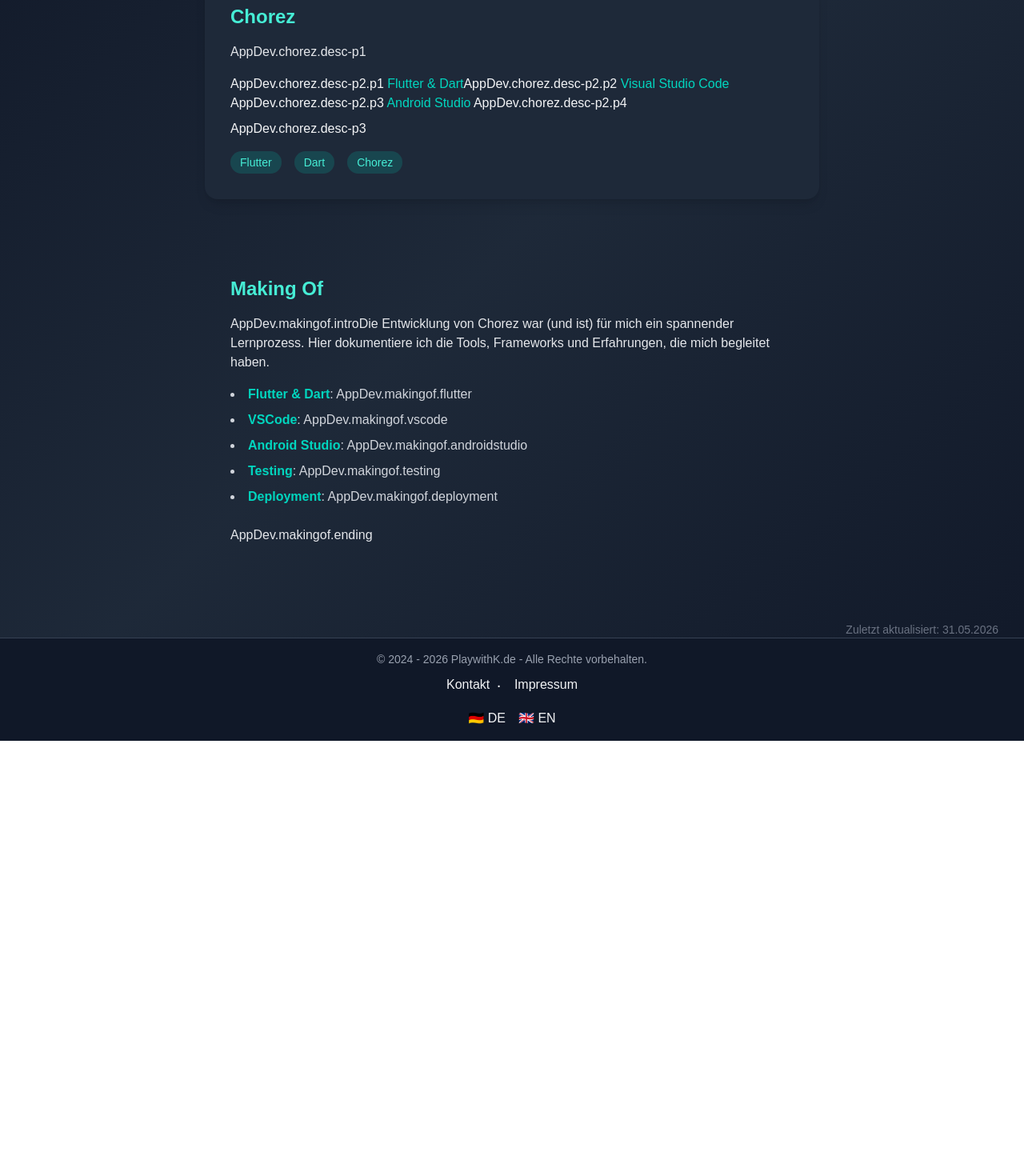
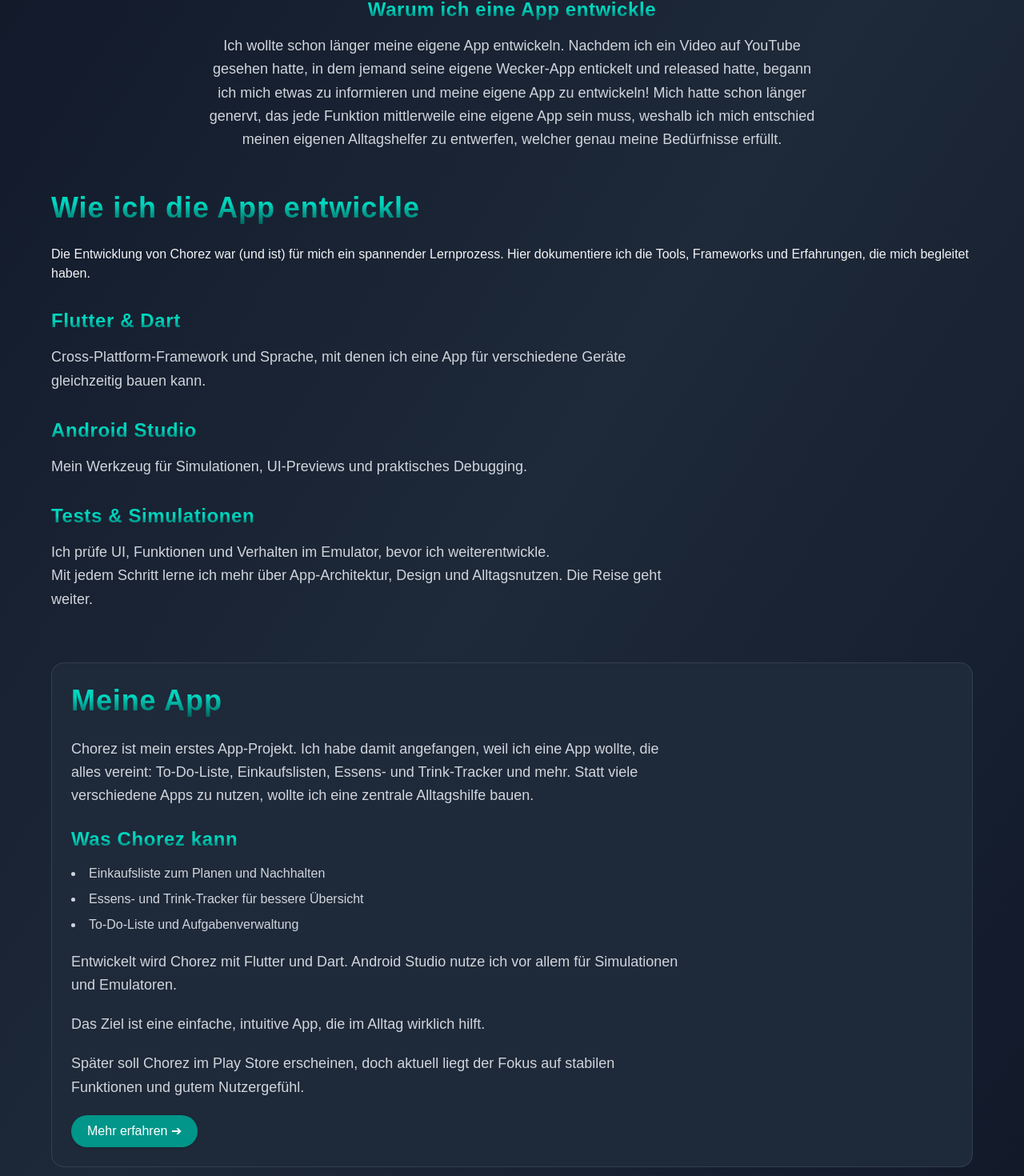
Before and after one commit to PlaywithK/PlaywithKde, a Next.js app: page /de/projects/apps in a window 1280 px wide. Shown: the part 320-1790 px from the top of the page at 80% size. Before the commit the page ends 1246 px from the top, so only its background shows below. Built offline with nearby package versions, Linux system fonts and the light colour scheme.

Commit message:
Started editing apps-page

```diff
--- a/src/app/[locale]/projects/apps/page.js
+++ b/src/app/[locale]/projects/apps/page.js
@@ -1,80 +1,78 @@
 "use client";
 
 import { useTranslations } from "next-intl";
+import Link from "next/link";
 import { useParams } from "next/navigation";
 import { useEffect } from "react";
 import Hero from "@/components/hero";
+import { H2, H3, P, PLarge } from "@/components/design";
 import LastEdited from "@/components/lastedited";
 
 export default function AppEntwicklung() {
-  const t = useTranslations("AppDev");
+  const t = useTranslations("appdev");
+  const common = useTranslations("common");
   const params = useParams();
   const locale = params.locale;
 
   useEffect(() => {
     document.title = locale === "de"
       ? "App-Entwicklung - PlaywithK.de"
-      : "App Developement - PlaywithK.de";
+      : "App Development - PlaywithK.de";
   }, [locale]);
 
   return (
     <>
       <Hero title={t("title")} subtitle={t("subtitle")} />
 
-      {/* Projekt: Chorez */}
-      <section className="max-w-3xl mx-auto space-y-16">
-        <div className="bg-gray-800 rounded-2xl shadow-lg p-6 sm:p-8">
-          <h2 className="text-2xl font-semibold text-teal-300 mb-4">Chorez</h2>
-          <p className="text-gray-200 mb-4">
-            {t("chorez.desc-p1")}
-          </p>
-          <p className="mb-2">
-            {t("chorez.desc-p2.p1")} <span className="text-teal-400">Flutter & Dart</span>{t("chorez.desc-p2.p2")} <span className="text-teal-400">Visual Studio Code</span> {t("chorez.desc-p2.p3")} <span className="text-teal-400">Android Studio</span> {t("chorez.desc-p2.p4")}
-          </p>
-          <p className="mb-4">
-            {t("chorez.desc-p3")}
-          </p>
-          <div className="flex flex-wrap gap-4 mt-4">
-            <span className="bg-teal-500/20 text-teal-300 px-3 py-1 rounded-full text-sm">Flutter</span>
-            <span className="bg-teal-500/20 text-teal-300 px-3 py-1 rounded-full text-sm">Dart</span>
-            <span className="bg-teal-500/20 text-teal-300 px-3 py-1 rounded-full text-sm">Chorez</span>
+      <section className="max-w-6xl mx-auto text-center">
+        <H3 className="mx-auto max-w-3xl">{t("introTitle")}</H3>
+        <P className="mx-auto mb-12">{t("intro")}</P>
+      </section>
+
+      <section className="max-w-6xl mx-auto space-y-16 mb-16">
+        <H2>{t("makingof.title")}</H2>
+        <p className="mb-8">{t("makingof.intro")}</p>
+
+        <div className="space-y-8 text-gray-200">
+          <div>
+            <H3 className="text-teal-300">{t("makingof.flutterTitle")}</H3>
+            <P>{t("makingof.flutter")}</P>
+          </div>
+          <div>
+            <H3 className="text-teal-300">{t("makingof.androidstudioTitle")}</H3>
+            <P>{t("makingof.androidstudio")}</P>
+          </div>
+          <div>
+            <H3 className="text-teal-300">{t("makingof.testingTitle")}</H3>
+            <P>{t("makingof.testing")}</P>
+            <P>{t("makingof.ending")}</P>
           </div>
         </div>
 
-        {/* Sektion: Making Of */}
-        <div className="p-6 sm:p-8">
-          <h2 className="text-2xl font-semibold text-teal-300 mb-4">Making Of</h2>
+        <div className="rounded-2xl border border-white/10 bg-gray-800 p-6 space-y-5">
+          <H2>{t("chorez.sectionTitle")}</H2>
+          <P className="mb-6">{t("chorez.desc-p1")}</P>
+          <H3 className="text-teal-300">{t("chorez.featuresTitle")}</H3>
+          <ul className="list-disc list-inside text-gray-300 space-y-2">
+            <li>{t("chorez.feature1")}</li>
+            <li>{t("chorez.feature2")}</li>
+            <li>{t("chorez.feature3")}</li>
+          </ul>
+          <P>{t("chorez.desc-p2")}</P>
+          <P>{t("chorez.desc-p3")}</P>
 
-          <p className="text-gray-200 mb-4">
-            {t("makingof.intro")}
-            Die Entwicklung von Chorez war (und ist) für mich ein spannender Lernprozess. Hier dokumentiere ich die Tools, Frameworks und Erfahrungen, die mich begleitet haben.
-          </p>
+          <P>{t("makingof.deployment")}</P>
 
-          <ul className="list-disc list-inside text-gray-300 space-y-2 mb-6">
-            <li>
-              <strong className="text-teal-400">Flutter & Dart</strong>: {t("makingof.flutter")}
-            </li>
-            <li>
-              <strong className="text-teal-400">VSCode</strong>: {t("makingof.vscode")}
-            </li>
-            <li>
-              <strong className="text-teal-400">Android Studio</strong>: {t("makingof.androidstudio")}
-            </li>
-            <li>
-              <strong className="text-teal-400">Testing</strong>: {t("makingof.testing")}
-            </li>
-            <li>
-              <strong className="text-teal-400">Deployment</strong>: {t("makingof.deployment")}
-            </li>
-          </ul>
+          <Link
+            href={`/${locale}/projects/apps/chorez`}
+            className="inline-block bg-teal-600 hover:bg-teal-400 text-white font-medium px-5 py-2 rounded-full shadow transition-all"
+          >
+            {common("buttons.learnMore")} ➔
+          </Link>
+        </div>
+      </section >
 
-          <p className="text-gray-200 mb-4">
-            {t("makingof.ending")}
-          </p>
-        </div>
-      </section>
-
-      <LastEdited date="31.05.2026" />
+      <LastEdited date="06.06.2026" />
     </>
   );
 }
--- a/src/i18n/messages.ts
+++ b/src/i18n/messages.ts
@@ -1,5 +1,5 @@
 export async function loadLocaleMessages(locale: string) {
-  const [common, faq, footer, home, minecraft, navbar, projects, kontakt, imprint, playwithk, pwkentertainment] = await Promise.all([
+  const [common, faq, footer, home, minecraft, navbar, projects, kontakt, imprint, playwithk, pwkentertainment, appdev] = await Promise.all([
     import(`../messages/${locale}/common.json`),
     import(`../messages/${locale}/faq.json`),
     import(`../messages/${locale}/footer.json`),
@@ -11,6 +11,7 @@ export async function loadLocaleMessages(locale: string) {
     import(`../messages/${locale}/imprint.json`),
     import(`../messages/${locale}/playwithk.json`),
     import(`../messages/${locale}/pwkentertainment.json`),
+    import(`../messages/${locale}/appdev.json`),
   ]);
 
   return {
@@ -25,5 +26,6 @@ export async function loadLocaleMessages(locale: string) {
     imprint: imprint.default,
     playwithk: playwithk.default,
     pwkentertainment: pwkentertainment.default,
+    appdev: appdev.default,
   };
 }
--- a/src/messages/de.json
+++ b/src/messages/de.json
@@ -4,7 +4,7 @@
       "title": "Willkommen auf PlaywithK.de",
       "subtitle": "Programmierer · Gamer · Video Creator"
     },
-            "about": {
+    "about": {
       "title": "Über mich",
       "text": "Hey! Ich bin PlaywithK, der Ersteller dieser Webseite.",
       "more": "Mehr von PlaywithK"
@@ -83,12 +83,12 @@
     "webDev": {
       "title": "Web-Entwicklung",
       "desc": "Diese Sektion ist noch WIP!",
-            "tag1": "HTML",
+      "tag1": "HTML",
       "tag2": "CSS",
       "tag3": "Javascript",
       "imageAlt": "Unity Editor"
     },
-            "mcModding": {
+    "mcModding": {
       "title": "Minecraft Modding",
       "desc": "Ich habe erst mit Modding in Minecraft angefangen, weil ich eine bestimmte Mod brauchte und diese nicht finden konnte.",
       "tag1": "Java",
@@ -143,24 +143,33 @@
   "AppDev": {
     "title": "App-Entwicklung",
     "subtitle": "Hier dokumentiere ich meine persönliche Reise in der App-Entwicklung – von der ersten Idee bis hin zur fertigen App.",
+    "introTitle": "Warum ich mit der App-Entwicklung begonnen habe",
+    "intro": "Ich wollte schon länger meine eigene App entwickeln. Mich faszinierte die Idee, einen digitalen Alltagspartner zu bauen, der viele Funktionen vereint – statt 20 einzelner Apps für jede Kleinigkeit.",
     "chorez": {
-      "desc-p1": "Chorez ist mein erstes App-Projekt. Ich habe damit angefangen, weil ich eine App wollte, die alles vereint: To-Do-Liste, Einkaufslisten, Termine und mehr. Statt fünf verschiedene Apps zu nutzen, wollte ich meine eigene zentrale Lösung bauen.",
-      "desc-p2": {
-        "p1": "Entwickelt wird Chorez mit",
-        "p2": ". Ich arbeite hauptsächlich mit",
-        "p3": "aber auch mit",
-        "p4": "– je nachdem, was gerade besser passt."
-      },
-      "desc-p3": "Das Ziel: eine schöne, intuitive App für den Alltag, mit Fokus auf Übersichtlichkeit und Nützlichkeit."
+      "title": "Chorez",
+      "sectionTitle": "Meine App für den Alltag",
+      "desc-p1": "Chorez ist mein erstes App-Projekt. Ich habe damit angefangen, weil ich eine App wollte, die alles vereint: To-Do-Liste, Einkaufslisten, Essens- und Trink-Tracker und mehr. Statt viele verschiedene Apps zu nutzen, wollte ich eine zentrale Alltagshilfe bauen.",
+      "featuresTitle": "Was Chorez kann",
+      "feature1": "Einkaufsliste zum Planen und Nachhalten",
+      "feature2": "Essens- und Trink-Tracker für bessere Übersicht",
+      "feature3": "To-Do-Liste und Aufgabenverwaltung",
+      "desc-p2": "Entwickelt wird Chorez mit Flutter und Dart. Android Studio nutze ich vor allem für Simulationen und Emulatoren.",
+      "desc-p3": "Das Ziel ist eine einfache, intuitive App, die im Alltag wirklich hilft."
     },
     "makingof": {
+      "title": "Wie ich die App entwickle",
       "intro": "Die Entwicklung von Chorez war (und ist) für mich ein spannender Lernprozess. Hier dokumentiere ich die Tools, Frameworks und Erfahrungen, die mich begleitet haben.",
-      "flutter": "Cross-Plattform Framework, das mir erlaubt, eine App für Android und iOS gleichzeitig zu bauen.",
-      "vscode": "Mein bevorzugter Editor für schnelle Iterationen, vor allem wegen der Flutter-Extensions und Performance.",
-      "androidstudio": "Nutze ich für UI-Previews, Emulatoren und manchmal fürs Debugging.",
-      "testing": "Erste Gehversuche mit Widget- und Integration-Tests.",
-      "deployment": "Ziel ist es, die App irgendwann im Play Store und später vielleicht auch im App Store zu veröffentlichen.",
-      "ending": "Ich lerne mit jedem Commit etwas Neues – sei es im UI-Design, bei der Architektur oder im Umgang mit Nutzer-Feedback. Die Reise geht weiter!"
+      "flutterTitle": "Flutter & Dart",
+      "flutter": "Cross-Plattform-Framework und Sprache, mit denen ich eine App für verschiedene Geräte gleichzeitig bauen kann.",
+      "dartTitle": "Dart",
+      "dart": "Die Programmiersprache hinter der App-Logik, die mir sauberen Code und schnelle Iterationen ermöglicht.",
+      "androidstudioTitle": "Android Studio",
+      "androidstudio": "Mein Werkzeug für Simulationen, UI-Previews und praktisches Debugging.",
+      "testingTitle": "Tests & Simulationen",
+      "testing": "Ich prüfe UI, Funktionen und Verhalten im Emulator, bevor ich weiterentwickle.",
+      "deploymentTitle": "Ausblick",
+      "deployment": "Später soll Chorez im Play Store erscheinen, doch aktuell liegt der Fokus auf stabilen Funktionen und gutem Nutzergefühl.",
+      "ending": "Mit jedem Schritt lerne ich mehr über App-Architektur, Design und Alltagsnutzen. Die Reise geht weiter."
     }
   },
   "PlaywithK": {
--- /dev/null
+++ b/src/messages/de/appdev.json
@@ -0,0 +1,32 @@
+{
+    "title": "App-Entwicklung",
+    "subtitle": "Hier dokumentiere ich meine persönliche Reise in der App-Entwicklung – von der ersten Idee bis hin zur fertigen App.",
+    "introTitle": "Warum ich eine App entwickle",
+    "intro": "Ich wollte schon länger meine eigene App entwickeln. Nachdem ich ein Video auf YouTube gesehen hatte, in dem jemand seine eigene Wecker-App entickelt und released hatte, begann ich mich etwas zu informieren und meine eigene App zu entwickeln! Mich hatte schon länger genervt, das jede Funktion mittlerweile eine eigene App sein muss, weshalb ich mich entschied meinen eigenen Alltagshelfer zu entwerfen, welcher genau meine Bedürfnisse erfüllt.",
+    "makingof": {
+        "title": "Wie ich die App entwickle",
+        "intro": "Die Entwicklung von Chorez war (und ist) für mich ein spannender Lernprozess. Hier dokumentiere ich die Tools, Frameworks und Erfahrungen, die mich begleitet haben.",
+        "flutterTitle": "Flutter & Dart",
+        "flutter": "Cross-Plattform-Framework und Sprache, mit denen ich eine App für verschiedene Geräte gleichzeitig bauen kann.",
+        "dartTitle": "Dart",
+        "dart": "Die Programmiersprache hinter der App-Logik, die mir sauberen Code und schnelle Iterationen ermöglicht.",
+        "androidstudioTitle": "Android Studio",
+        "androidstudio": "Mein Werkzeug für Simulationen, UI-Previews und praktisches Debugging.",
+        "testingTitle": "Tests & Simulationen",
+        "testing": "Ich prüfe UI, Funktionen und Verhalten im Emulator, bevor ich weiterentwickle.",
+        "deploymentTitle": "Ausblick",
+        "deployment": "Später soll Chorez im Play Store erscheinen, doch aktuell liegt der Fokus auf stabilen Funktionen und gutem Nutzergefühl.",
+        "ending": "Mit jedem Schritt lerne ich mehr über App-Architektur, Design und Alltagsnutzen. Die Reise geht weiter."
+    },
+    "chorez": {
+        "title": "Chorez",
+        "sectionTitle": "Meine App",
+        "desc-p1": "Chorez ist mein erstes App-Projekt. Ich habe damit angefangen, weil ich eine App wollte, die alles vereint: To-Do-Liste, Einkaufslisten, Essens- und Trink-Tracker und mehr. Statt viele verschiedene Apps zu nutzen, wollte ich eine zentrale Alltagshilfe bauen.",
+        "featuresTitle": "Was Chorez kann",
+        "feature1": "Einkaufsliste zum Planen und Nachhalten",
+        "feature2": "Essens- und Trink-Tracker für bessere Übersicht",
+        "feature3": "To-Do-Liste und Aufgabenverwaltung",
+        "desc-p2": "Entwickelt wird Chorez mit Flutter und Dart. Android Studio nutze ich vor allem für Simulationen und Emulatoren.",
+        "desc-p3": "Das Ziel ist eine einfache, intuitive App, die im Alltag wirklich hilft."
+    }
+}
--- a/src/messages/en.json
+++ b/src/messages/en.json
@@ -149,24 +149,33 @@
   "AppDev": {
     "title": "App Development",
     "subtitle": "Here I document my personal journey in app development – from the first idea to the finished app.",
+    "introTitle": "Why I started app development",
+    "intro": "I had wanted to build my own app for a long time. I find app development fascinating, and I wanted one app that brings everyday tools together instead of 20 separate apps.",
     "chorez": {
-      "desc-p1": "Chorez is my first app project. I started it because I wanted an app that combines everything: to-do lists, shopping lists, appointments, and more. Instead of using five different apps, I wanted to build my own central solution.",
-      "desc-p2": {
-        "p1": "Chorez is developed with",
-        "p2": ". I mainly work with",
-        "p3": "but also with",
-        "p4": "– depending on what fits best at the moment."
-      },
-      "desc-p3": "The goal: a beautiful, intuitive app for everyday use, focused on clarity and practicality."
+      "title": "Chorez",
+      "sectionTitle": "My everyday app",
+      "desc-p1": "Chorez is my first app project. I started it because I wanted a single app that combines to-do lists, shopping lists, and food and drink tracking. Instead of using many different apps, I wanted to build one central everyday helper.",
+      "featuresTitle": "What Chorez can do",
+      "feature1": "Shopping list for planning and tracking",
+      "feature2": "Food and drink tracker for a better daily overview",
+      "feature3": "Built-in to-do list and task manager",
+      "desc-p2": "Chorez is developed with Flutter and Dart. I use Android Studio mainly for simulations and emulators.",
+      "desc-p3": "My goal is a clean, intuitive app that is genuinely useful in everyday life."
     },
     "makingof": {
-      "intro": "The development of Chorez has been (and still is) an exciting learning journey for me. Here, I document the tools, frameworks, and experiences that have accompanied me along the way.",
-      "flutter": "A cross-platform framework that allows me to build one app for both Android and iOS simultaneously.",
-      "vscode": "My preferred editor for quick iterations — especially because of its Flutter extensions and overall performance.",
-      "androidstudio": "I use it for UI previews, emulators, and occasionally for debugging.",
-      "testing": "My first steps with widget and integration testing.",
-      "deployment": "The goal is to eventually publish the app on the Play Store, and maybe later on the App Store as well.",
-      "ending": "With every commit, I learn something new — whether it’s in UI design, app architecture, or handling user feedback. The journey continues!"
+      "title": "How I develop the app",
+      "intro": "Developing Chorez has been (and still is) an exciting learning journey for me. Here I document the tools, frameworks, and experiences that have accompanied me along the way.",
+      "flutterTitle": "Flutter & Dart",
+      "flutter": "A cross-platform framework and language that let me build one app for multiple devices.",
+      "dartTitle": "Dart",
+      "dart": "The programming language behind the app logic, enabling clean code and fast iteration.",
+      "androidstudioTitle": "Android Studio",
+      "androidstudio": "My tool for simulators, UI previews, and hands-on debugging.",
+      "testingTitle": "Testing & simulation",
+      "testing": "I check UI, feature behavior, and emulator performance before moving forward.",
+      "deploymentTitle": "Looking ahead",
+      "deployment": "The goal is to eventually publish Chorez on the Play Store; right now the focus is on stable features and a great user experience.",
+      "ending": "Every commit teaches me something new about app architecture, design, and everyday usefulness. The journey continues."
     }
   },
 
--- /dev/null
+++ b/src/messages/en/appdev.json
@@ -0,0 +1,32 @@
+{
+    "title": "App-Entwicklung",
+    "subtitle": "Hier dokumentiere ich meine persönliche Reise in der App-Entwicklung – von der ersten Idee bis hin zur fertigen App.",
+    "introTitle": "Warum ich eine App entwickle",
+    "intro": "Ich wollte schon länger meine eigene App entwickeln. Nachdem ich ein Video auf YouTube gesehen hatte, in dem jemand seine eigene Wecker-App entickelt und released hatte, begann ich mich etwas zu informieren und meine eigene App zu entwickeln! Mich hatte schon länger genervt, das jede Funktion mittlerweile eine eigene App sein muss, weshalb ich mich entschied meinen eigenen Alltagshelfer zu entwerfen, welcher genau meine Bedürfnisse erfüllt.",
+    "makingof": {
+        "title": "Wie ich die App entwickle",
+        "intro": "Die Entwicklung von Chorez war (und ist) für mich ein spannender Lernprozess. Hier dokumentiere ich die Tools, Frameworks und Erfahrungen, die mich begleitet haben.",
+        "flutterTitle": "Flutter & Dart",
+        "flutter": "Cross-Plattform-Framework und Sprache, mit denen ich eine App für verschiedene Geräte gleichzeitig bauen kann.",
+        "dartTitle": "Dart",
+        "dart": "Die Programmiersprache hinter der App-Logik, die mir sauberen Code und schnelle Iterationen ermöglicht.",
+        "androidstudioTitle": "Android Studio",
+        "androidstudio": "Mein Werkzeug für Simulationen, UI-Previews und praktisches Debugging.",
+        "testingTitle": "Tests & Simulationen",
+        "testing": "Ich prüfe UI, Funktionen und Verhalten im Emulator, bevor ich weiterentwickle.",
+        "deploymentTitle": "Ausblick",
+        "deployment": "Später soll Chorez im Play Store erscheinen, doch aktuell liegt der Fokus auf stabilen Funktionen und gutem Nutzergefühl.",
+        "ending": "Mit jedem Schritt lerne ich mehr über App-Architektur, Design und Alltagsnutzen. Die Reise geht weiter."
+    },
+    "chorez": {
+        "title": "Chorez",
+        "sectionTitle": "Meine App",
+        "desc-p1": "Chorez ist mein erstes App-Projekt. Ich habe damit angefangen, weil ich eine App wollte, die alles vereint: To-Do-Liste, Einkaufslisten, Essens- und Trink-Tracker und mehr. Statt viele verschiedene Apps zu nutzen, wollte ich eine zentrale Alltagshilfe bauen.",
+        "featuresTitle": "Was Chorez kann",
+        "feature1": "Einkaufsliste zum Planen und Nachhalten",
+        "feature2": "Essens- und Trink-Tracker für bessere Übersicht",
+        "feature3": "To-Do-Liste und Aufgabenverwaltung",
+        "desc-p2": "Entwickelt wird Chorez mit Flutter und Dart. Android Studio nutze ich vor allem für Simulationen und Emulatoren.",
+        "desc-p3": "Das Ziel ist eine einfache, intuitive App, die im Alltag wirklich hilft."
+    }
+}
--- a/src/messages/en/playwithk.json
+++ b/src/messages/en/playwithk.json
@@ -4,7 +4,7 @@
     "subtitle": "Here you can find everything that excites me beyond projects."
   },
   "about": {
-    "heading": "Hey, I am Kev — better known as PlaywithK!",
+    "heading": "Hey, I am Kev - better known as PlaywithK!",
     "p1": "Since 2014 I have been active on YouTube. Back then I uploaded smaller video projects and vlogs together with my best friend. 2017 was a turning point for me: I created my channel “PlaywithK”, which focused mainly on gaming. Under this name I was active on many platforms — from YouTube to Twitch to Twitter, Instagram and TikTok. There I built a small community that even enabled me to do a one-month livestream in February 2024.",
     "p2": "At the beginning of 2025, I left all those social media platforms behind. It was not an easy decision, but the social media world had changed a lot since 2014 and I could no longer identify with it. I also gained more time to focus on other areas. All further information about upcoming projects and everything related to PlaywithK is now available on this website. Feel free to look around!"
   },
```
